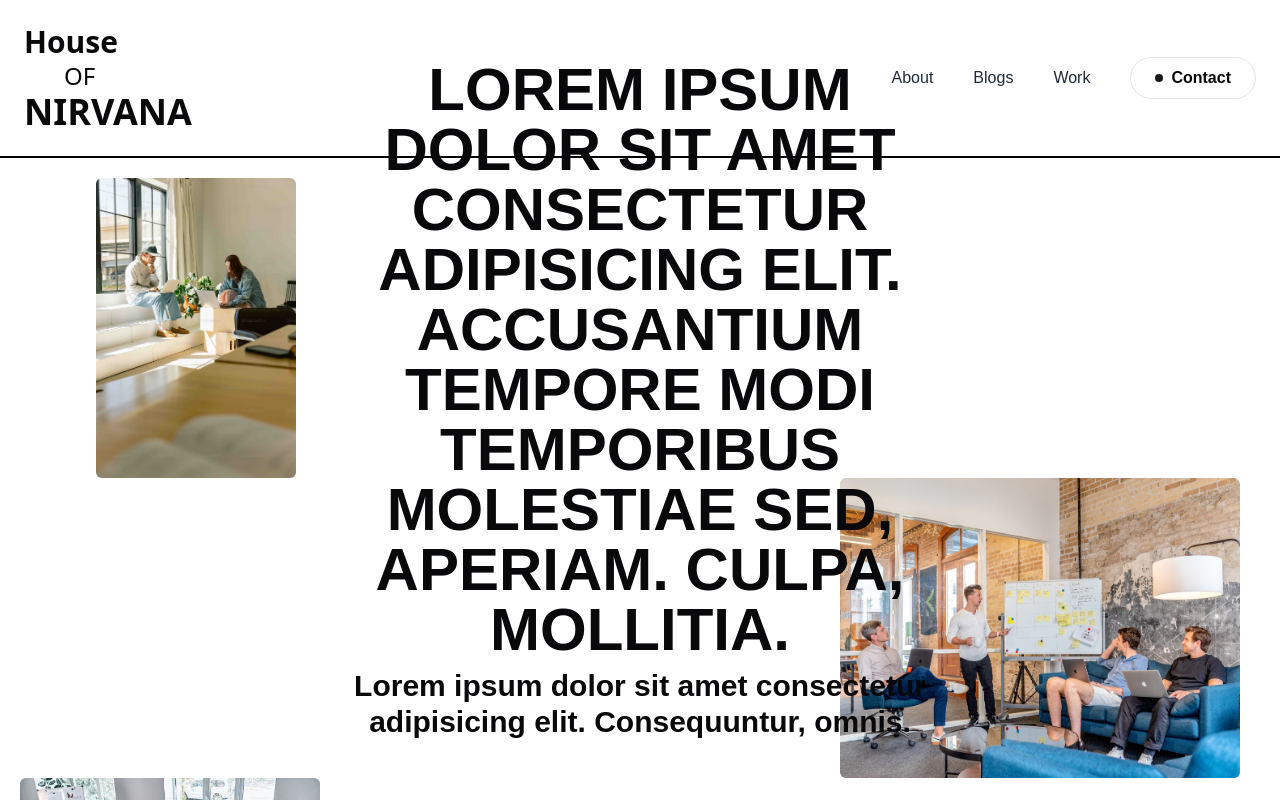
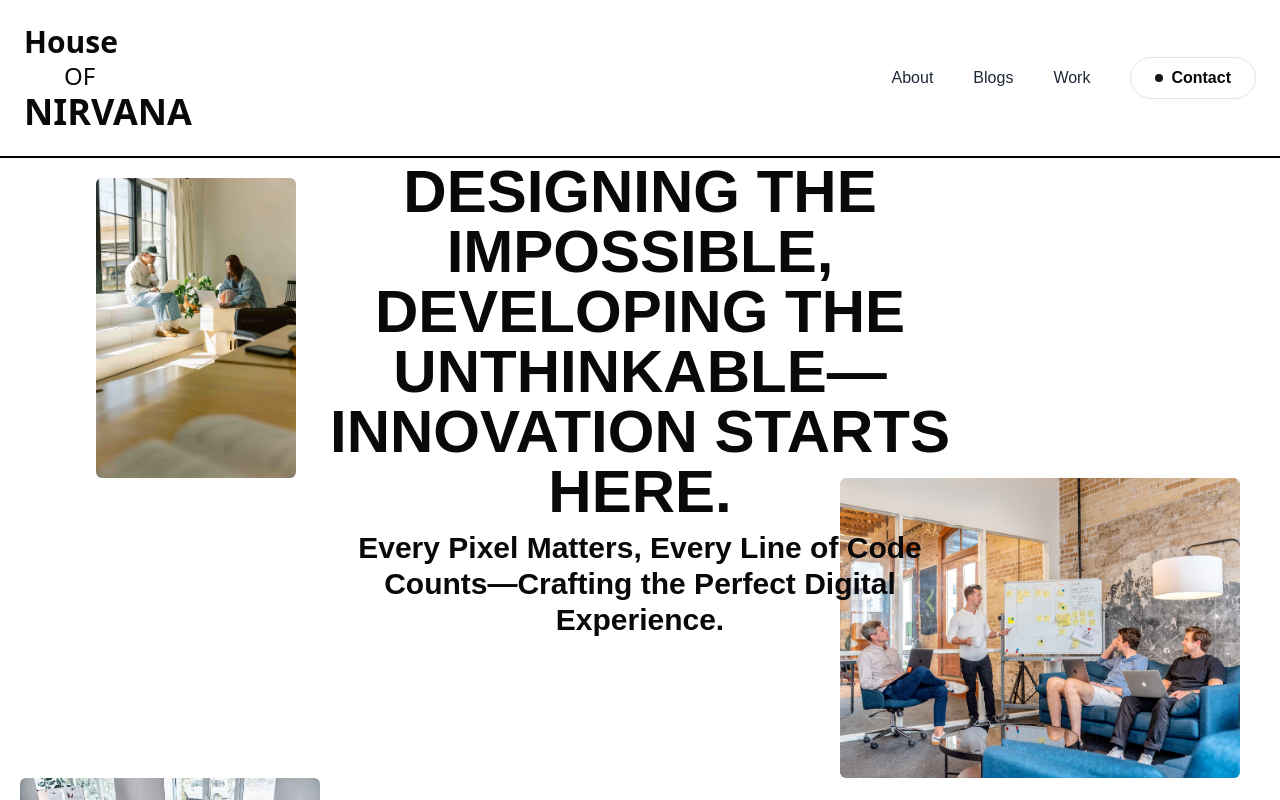
Before and after one commit to mohitthakur9901/Nirvana-studio, a Next.js app: page / in a window 1280 px wide. Shown: the top 800 px of the page. Built offline with nearby package versions, Linux system fonts and the light colour scheme.

Commit message:
change headlines

```diff
--- a/src/components/Hero.tsx
+++ b/src/components/Hero.tsx
@@ -15,11 +15,10 @@ export default function Hero() {
             {
                 isMobile ? "" : (
                     <div className="flex flex-col items-center justify-center absolute top-1/2 left-1/2 transform -translate-x-1/2 -translate-y-1/2 z-10 text-center">
-                        <h1 className="text-6xl font-bold uppercase overflow-hidden ">Lorem ipsum dolor sit amet consectetur adipisicing elit.
-                            Accusantium tempore modi temporibus molestiae sed,
-                            aperiam. Culpa, mollitia.
+                        <h1 className="text-6xl font-bold uppercase overflow-hidden ">
+                        Designing the Impossible, Developing the Unthinkable—Innovation Starts Here.
                         </h1><p className="font-semibold text-3xl pt-2">
-                            Lorem ipsum dolor sit amet consectetur adipisicing elit. Consequuntur, omnis.
+                        Every Pixel Matters, Every Line of Code Counts—Crafting the Perfect Digital Experience.
                         </p>
                     </div>
                 )
@@ -40,8 +39,7 @@ export default function Hero() {
                         className="flex items-center justify-end mr-5">
                         <h1 className="text-xl font-semibold w-60 mr-2">
                             {/* write a Slogan */}
-                            When Devs And Designers Meet, It&apos;
-                            s All About The Code And The Coffee.
+                            Every Pixel Matters, Every Line of Code Counts—Crafting the Perfect Digital Experience
                         </h1>
                         <Image src='/group1.avif' alt="1" height={100} width={100} className="rounded-md" />
                     </motion.div>
--- a/src/components/MenuBar.tsx
+++ b/src/components/MenuBar.tsx
@@ -9,8 +9,6 @@ import { GitHubLogoIcon, LinkedInLogoIcon, TwitterLogoIcon } from "@radix-ui/rea
 import { useAnimation } from "motion/react";
 import { InteractiveHoverButton } from "./ui/interactive-hover-button";
 import { useRouter } from "next/navigation";
-
-
 
 
 export default function MenuBar() {
@@ -30,7 +28,7 @@ export default function MenuBar() {
         closed: {
             d: "M0 8.5L24 8.5",
         }
-    }
+    };
 
     const path2Variants = {
         open: {
@@ -39,7 +37,7 @@ export default function MenuBar() {
         closed: {
             d: "M0 15.5L24 15.5",
         }
-    }
+    };
 
     useEffect(() => {
         if (menuOpen == true) {
@@ -50,7 +48,7 @@ export default function MenuBar() {
             path2Controles.start(path2Variants.closed);
 
         }
-    })
+    });
 
     return (
         <div className="menu-bar relative block ">
@@ -64,7 +62,7 @@ export default function MenuBar() {
 
                 </svg>
             </Button>
-            <div className="">
+            <div >
 
                 <AnimatePresence>
                     {
```
Also changed, not shown: 1 other file (tests, documents, lock files or other folders).
